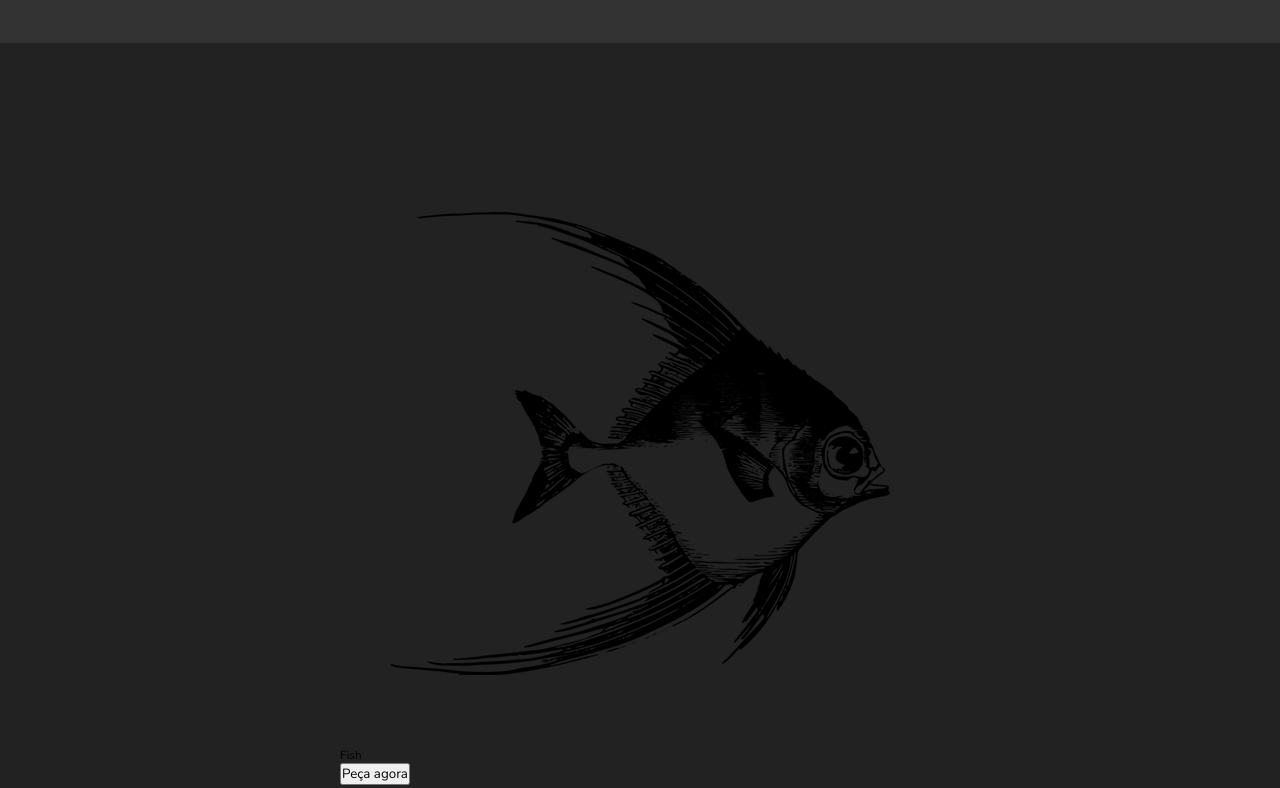
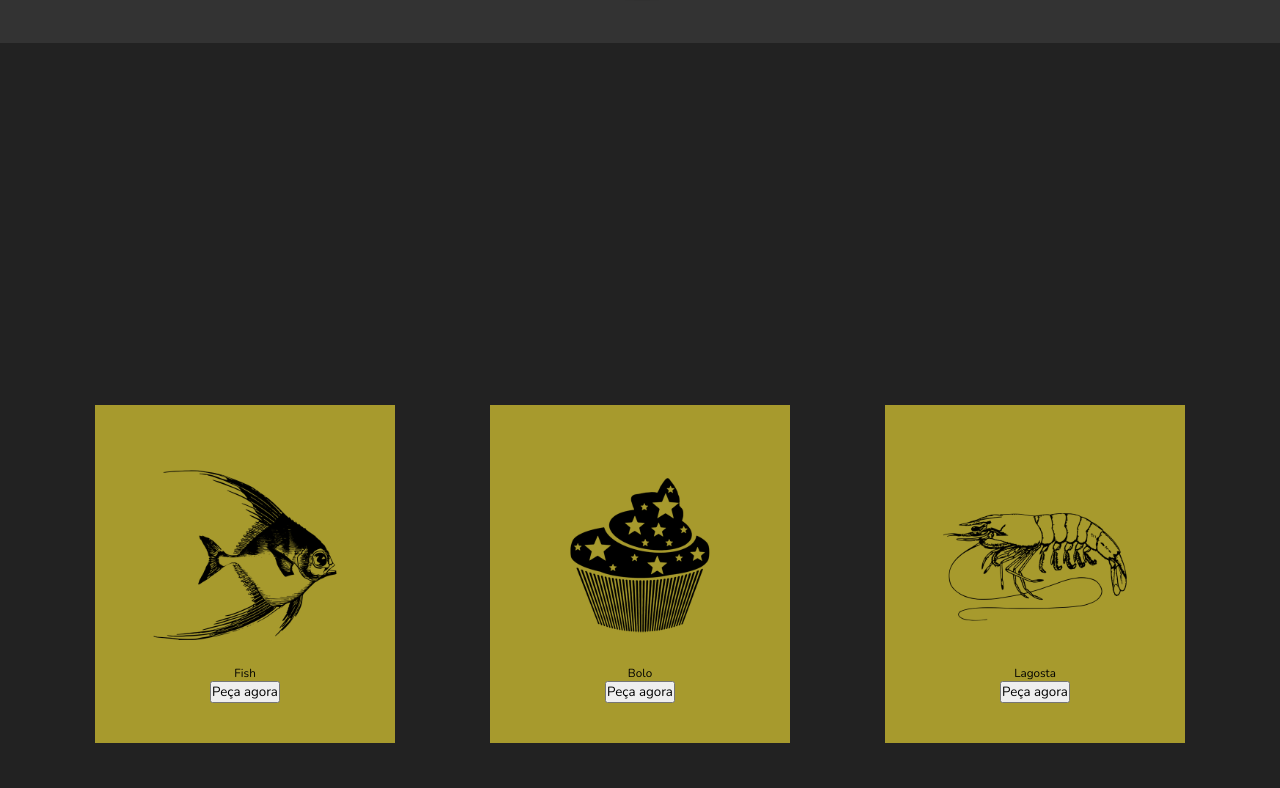
Before and after one commit to RodrigoFMuniz/frontend-landpage-html-css-js, a plain HTML site: page index.html in a window 1280 px wide. Shown: the part 757-1545 px from the top of the page. Drawn offline with nearby package versions, Linux system fonts and the light colour scheme; a web font is replaced by a local one.

Commit message:
Styling cards section 2, alignment

```diff
--- a/style.css
+++ b/style.css
@@ -61,13 +61,23 @@ html {
   background-color: #222;
   display: flex;
   flex-direction: column;
-  align-items: center;
   justify-content: space-between;
   padding: 10rem 0;
 }
-.car-containe {
+.cards-container {
   display: flex;
   justify-content: space-evenly;
 }
-
+.card {
+  width: 30rem;
+  background-color: #a79a2d;
+  padding: 4rem;
+  display: flex;
+  flex-direction: column;
+  justify-content: space-between;
+  align-items: center;
+}
+.card-img {
+  width: 100%;
+}
 /* End of Section 2 */
```
